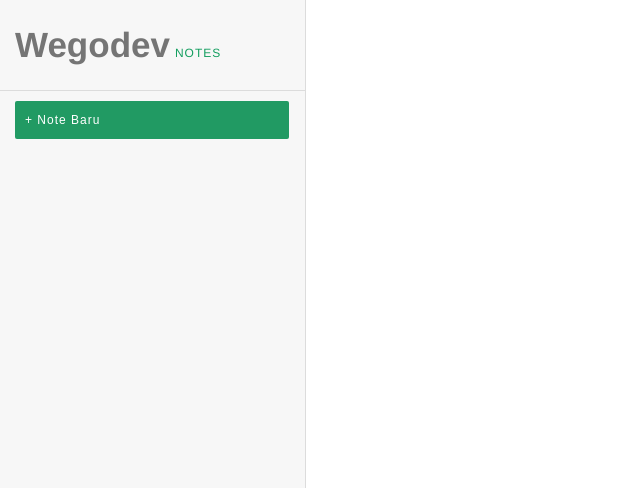
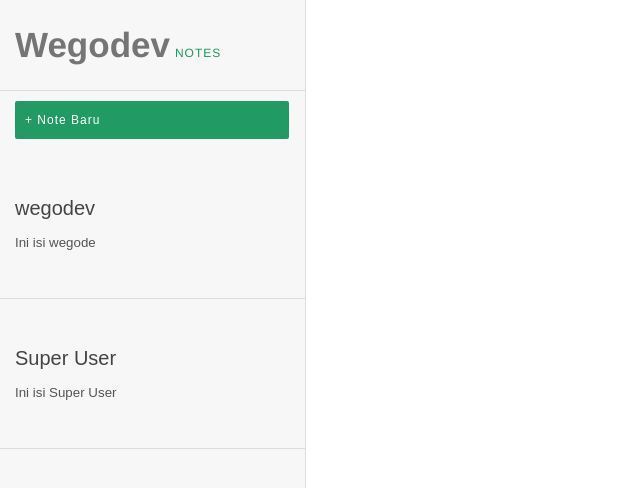
Before and after one commit to dewaasmara589/Belajar-Vue-JS, a Vue app: page / in a window 1280 px wide. Shown: the top 488 px of the page, without its empty margins (0-640 px from the left). Built offline with nearby package versions, Linux system fonts and the light colour scheme.

Commit message:
Design - List Notes

```diff
--- a/src/App.vue
+++ b/src/App.vue
@@ -10,6 +10,8 @@
       <button @click="newNotes" class="bg-success btn btn-new-note">
         + Note Baru
       </button>
+
+      <ListNotes />
     </div>
     <!-- List -->
   </div>
@@ -19,12 +21,12 @@
 </template>
 
 <script>
-// import HelloWorld from './components/HelloWorld.vue'
+import ListNotes from './components/listNotes.vue'
 
 export default {
   name: 'App',
   components: {
-    // HelloWorld
+    ListNotes
   }
 }
 </script>
--- /dev/null
+++ b/src/components/listNotes.vue
@@ -0,0 +1,63 @@
+<template>
+    <div class="listNotes">
+        <ul>
+            <li v-for="(row, index) in notes" :key="index">
+                <button class="btn-note">
+                    <label>{{ row.title }}</label>
+                    <span>{{ row.description }}</span>
+                </button>
+            </li>
+        </ul>
+    </div>
+</template>
+
+<script type="text/javascipt">
+    export default{
+        name: 'listNotes',
+        data: function(){
+            return{
+                notes: [
+                    {title: 'wegodev',
+                    description: 'Ini isi wegode'},
+                    {title: 'Super User',
+                    description: 'Ini isi Super User'}
+                ]
+            }
+        }
+    }
+</script>
+
+<style>
+    ul{
+        list-style-type: none;
+        padding: 0px;
+        margin: 0px;
+    }
+
+    .btn-note{
+        text-align: left;
+        border: none;
+        border-bottom: 1px solid gainsboro;
+        padding: 0px 15px;
+        cursor: pointer;
+        outline: none;
+        background: #f7f7f7;
+        height: 150px;
+        width: 100%;
+    }
+
+    .btn-note:hover{
+        background: #eaeaea;
+    }
+
+    .btn-note label{
+        display: block;
+        color: #444444;
+        font-size: 1.5em;
+        margin-bottom: 15px;
+    }
+
+    .btn-note span{
+        color: #545454;
+    }
+</style>
```
